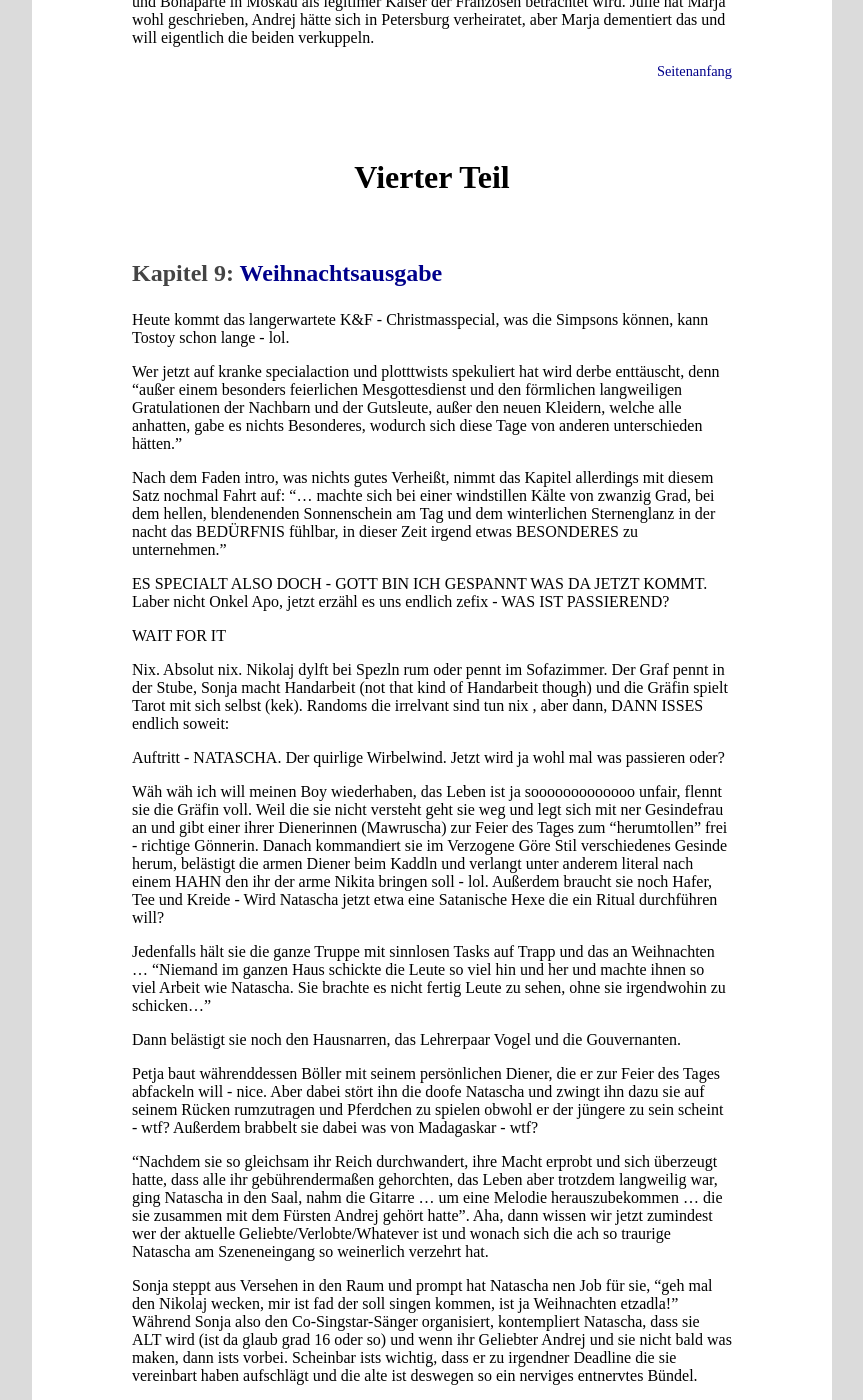
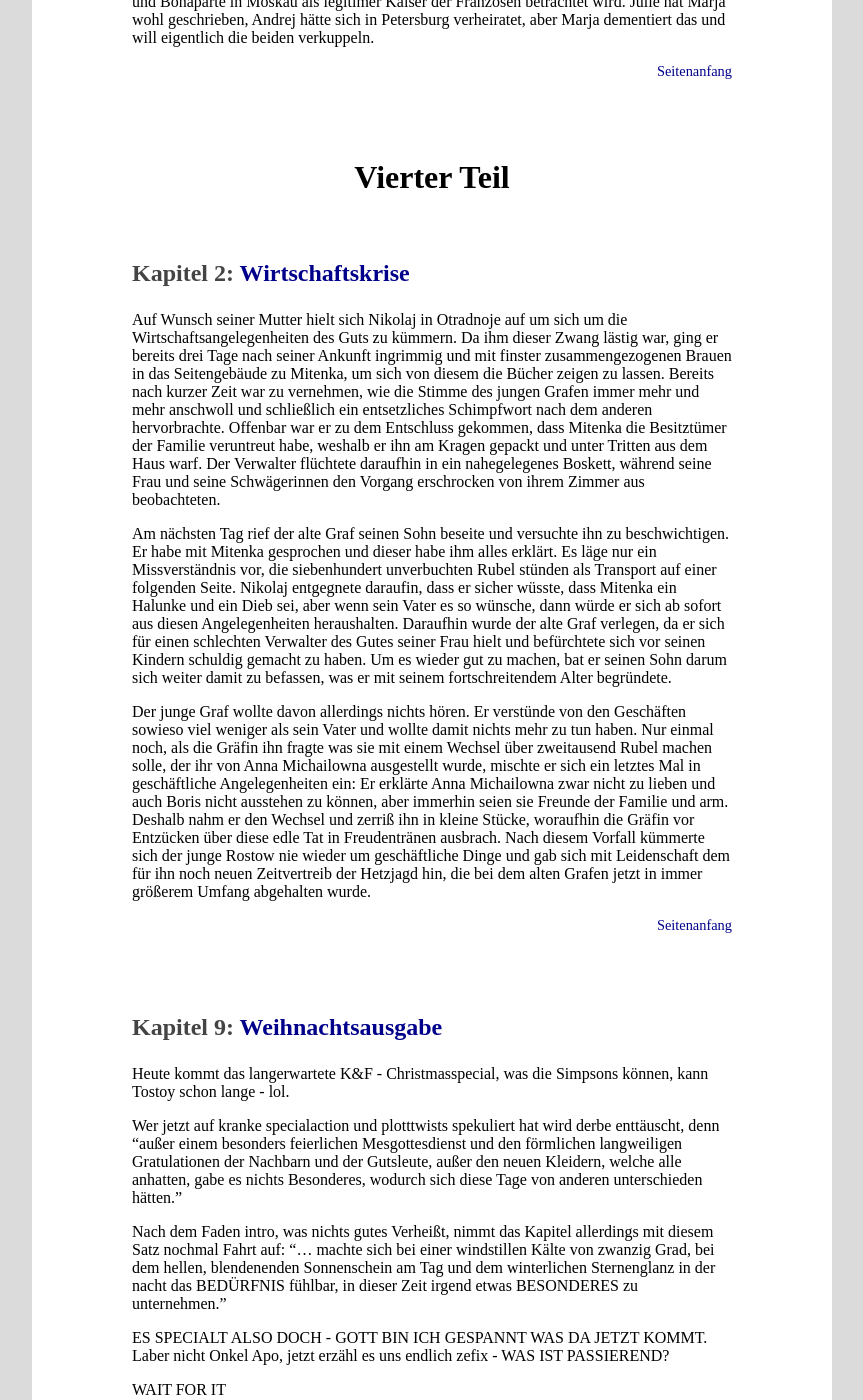
Before and after one commit to c-auri/ZAEH, a Jekyll site: the page built from lesefassung.html, in a window 1280 px wide and 1400 px high, scrolled down 8949 px. Shown: the whole window, without its empty margins (208-1071 px from the left). Built offline with Jekyll 4.4.1, drawn with Linux system fonts in a browser that asks for light colours.

Commit message:
Add "Wirtschaftskrise"

```diff
--- /dev/null
+++ b/_summaries/2-04-02-Wirtschaftskrise.md
@@ -0,0 +1,14 @@
+---
+title: Wirtschaftskrise
+author: blutgarten
+date_written: 2022-01-23T11:55:00UTC+1
+date_copied: 2022-01-23T12:04:00UTC+1
+postID: 1574140
+chapter: [ 133, 2 ]
+characters: [ Nikolaj, Mitenka, Graf Rostow, Gräfin Rostow, Boris, Anna Michailowna ]
+---
+Auf Wunsch seiner Mutter hielt sich Nikolaj in Otradnoje auf um sich um die Wirtschaftsangelegenheiten des Guts zu kümmern. Da ihm dieser Zwang lästig war, ging er bereits drei Tage nach seiner Ankunft ingrimmig und mit finster zusammengezogenen Brauen in das Seitengebäude zu Mitenka, um sich von diesem die Bücher zeigen zu lassen. Bereits nach kurzer Zeit war zu vernehmen, wie die Stimme des jungen Grafen immer mehr und mehr anschwoll und schließlich ein entsetzliches Schimpfwort nach dem anderen hervorbrachte. Offenbar war er zu dem Entschluss gekommen, dass Mitenka die Besitztümer der Familie veruntreut habe, weshalb er ihn am Kragen gepackt und unter Tritten aus dem Haus warf. Der Verwalter flüchtete daraufhin in ein nahegelegenes Boskett, während seine Frau und seine Schwägerinnen den Vorgang erschrocken von ihrem Zimmer aus beobachteten.
+
+Am nächsten Tag rief der alte Graf seinen Sohn beseite und versuchte ihn zu beschwichtigen. Er habe mit Mitenka gesprochen und dieser habe ihm alles erklärt. Es läge nur ein Missverständnis vor, die siebenhundert unverbuchten Rubel stünden als Transport auf einer folgenden Seite. Nikolaj entgegnete daraufin, dass er sicher wüsste, dass Mitenka ein Halunke und ein Dieb sei, aber wenn sein Vater es so wünsche, dann würde er sich ab sofort aus diesen Angelegenheiten heraushalten. Daraufhin wurde der alte Graf verlegen, da er sich für einen schlechten Verwalter des Gutes seiner Frau hielt und befürchtete sich vor seinen Kindern schuldig gemacht zu haben. Um es wieder gut zu machen, bat er seinen Sohn darum sich weiter damit zu befassen, was er mit seinem fortschreitendem Alter begründete.
+
+Der junge Graf wollte davon allerdings nichts hören. Er verstünde von den Geschäften sowieso viel weniger als sein Vater und wollte damit nichts mehr zu tun haben. Nur einmal noch, als die Gräfin ihn fragte was sie mit einem Wechsel über zweitausend Rubel machen solle, der ihr von Anna Michailowna ausgestellt wurde, mischte er sich ein letztes Mal in geschäftliche Angelegenheiten ein: Er erklärte Anna Michailowna zwar nicht zu lieben und auch Boris nicht ausstehen zu können, aber immerhin seien sie Freunde der Familie und arm. Deshalb nahm er den Wechsel und zerriß ihn in kleine Stücke, woraufhin die Gräfin vor Entzücken über diese edle Tat in Freudentränen ausbrach. Nach diesem Vorfall kümmerte sich der junge Rostow nie wieder um geschäftliche Dinge und gab sich mit Leidenschaft dem für ihn noch neuen Zeitvertreib der Hetzjagd hin, die bei dem alten Grafen jetzt in immer größerem Umfang abgehalten wurde.
```
Also changed, not shown: _characters/Besuchow-Anna-Michailowna.md (+1 -2 lines), _characters/Rostow-Mitenka.md (added, +8 -0 lines).
